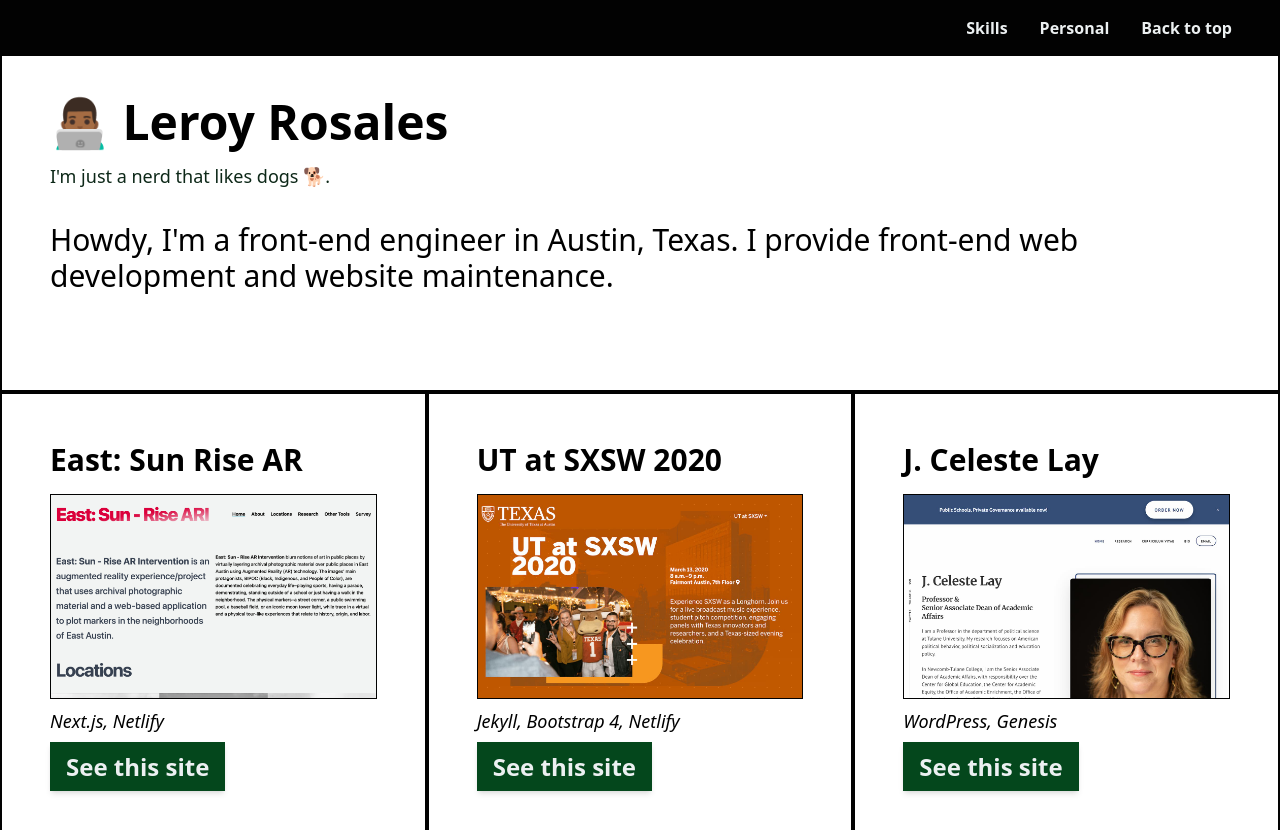
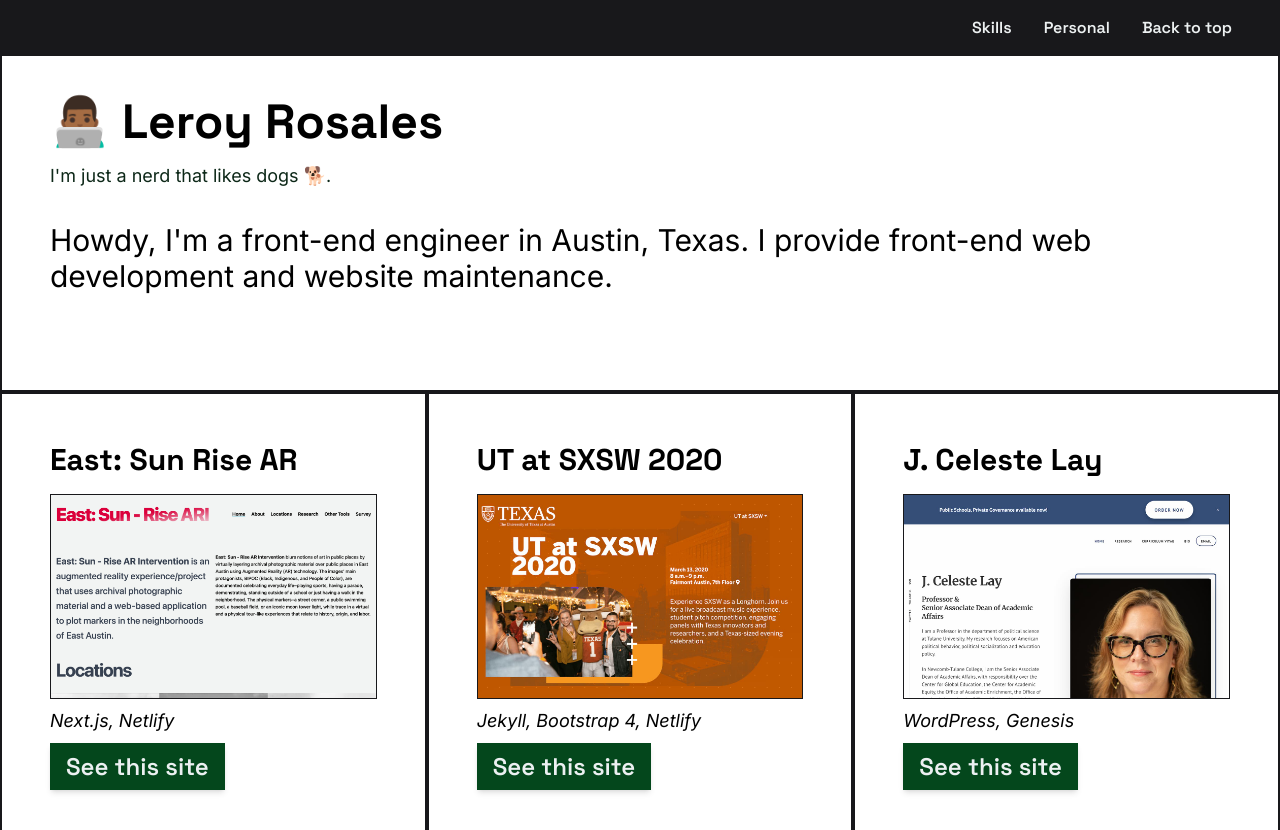
Before and after one commit to leroyrosales/poly-styrene, an Astro site: page / in a window 1280 px wide. Shown: the top 830 px of the page. Built offline with nearby package versions, Linux system fonts and the light colour scheme; Astro itself is replaced by a stand-in of ours; a web font is replaced by a local one.

Commit message:
Fix node version

```diff
--- a/package.json
+++ b/package.json
@@ -4,7 +4,7 @@
 	"private": true,
 	"type": "module",
 	"engines": {
-		"node": ">=20.3.0"
+		"node": ">=22.12.0"
 	},
 	"scripts": {
 		"dev": "astro dev",
--- a/src/data/site.json
+++ b/src/data/site.json
@@ -315,7 +315,7 @@
         ]
     },
     "likes": [
-        "Punk", "Movies", "Music", "Traveling", "Tiki cocktails", "History", "Diversity, Equity, and Inclusion", "Dogs 🐕"
+        "Punk", "Movies", "Music", "Traveling", "Tiki cocktails", "History", "Dogs 🐕"
     ],
     "testimonials": [
         {
--- a/src/styles/global.css
+++ b/src/styles/global.css
@@ -1,7 +1,11 @@
+@import url("https://fonts.googleapis.com/css2?family=Inter:ital,wght@0,400;0,500;0,600;0,700;0,800;1,400&family=Space+Grotesk:wght@400;500;600;700&display=swap");
 @import "tailwindcss";
 
 @theme {
-	--color-black: #020202;
+	--font-sans: "Inter", ui-sans-serif, system-ui, sans-serif;
+	--font-heading: "Space Grotesk", ui-sans-serif, sans-serif;
+
+	--color-black: #18181B;
 	--color-dark-green: #0d2818;
 	--color-mid-green: #04471c;
 	--color-green: #058c42;
@@ -15,11 +19,15 @@
 		scroll-behavior: smooth !important;
 	}
 
+	body {
+		@apply font-sans antialiased;
+	}
+
 	h1,
 	h2,
 	h3,
 	h4 {
-		@apply font-extrabold pb-4;
+		@apply font-heading font-extrabold pb-4;
 	}
 
 	h1 {
@@ -39,7 +47,7 @@
 	}
 
 	a {
-		@apply text-mid-green font-semibold hover:text-green underline hover:no-underline;
+		@apply text-mid-green font-semibold hover:text-green underline hover:no-underline font-heading;
 	}
 
 	ul {
```
